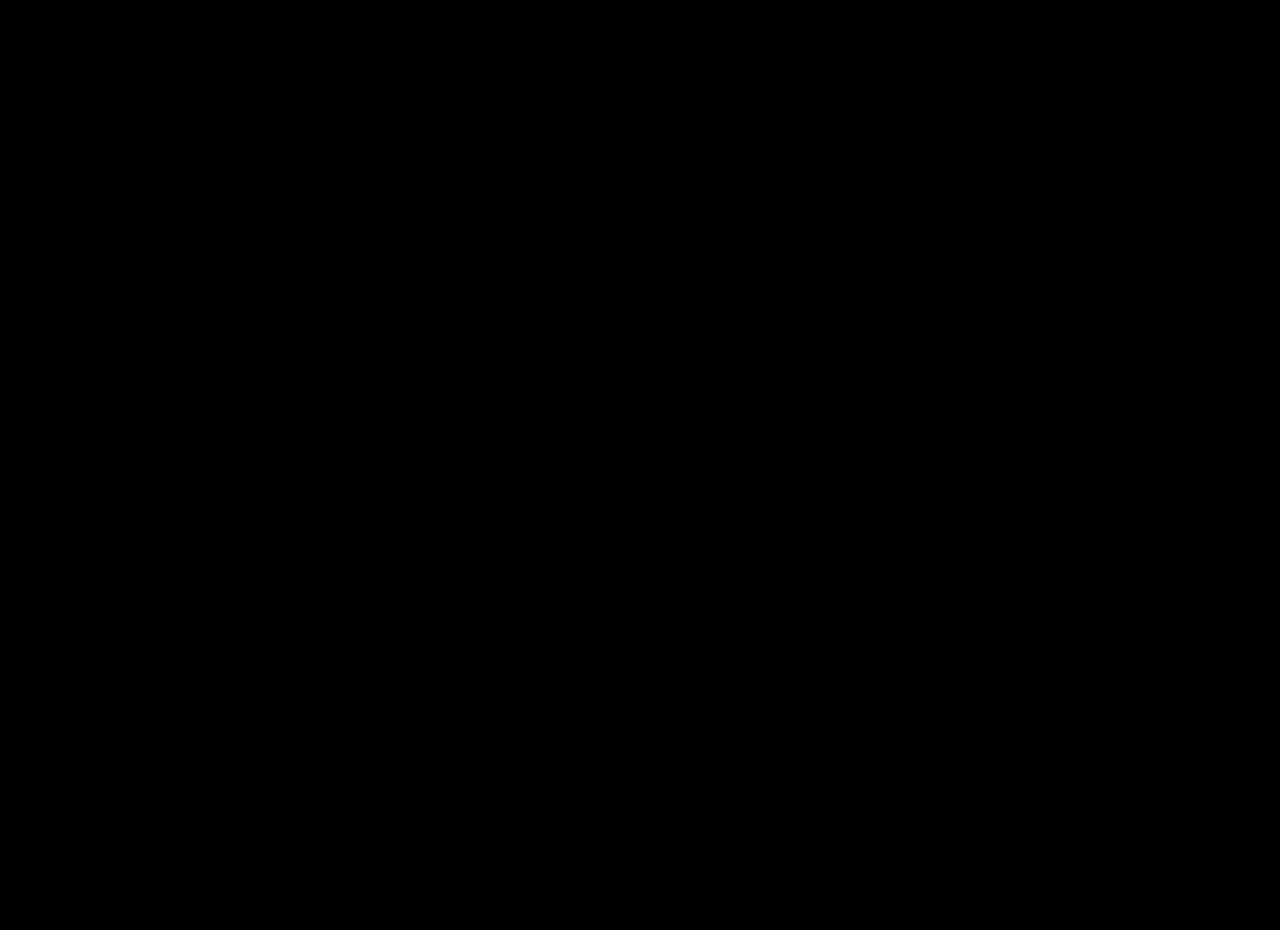
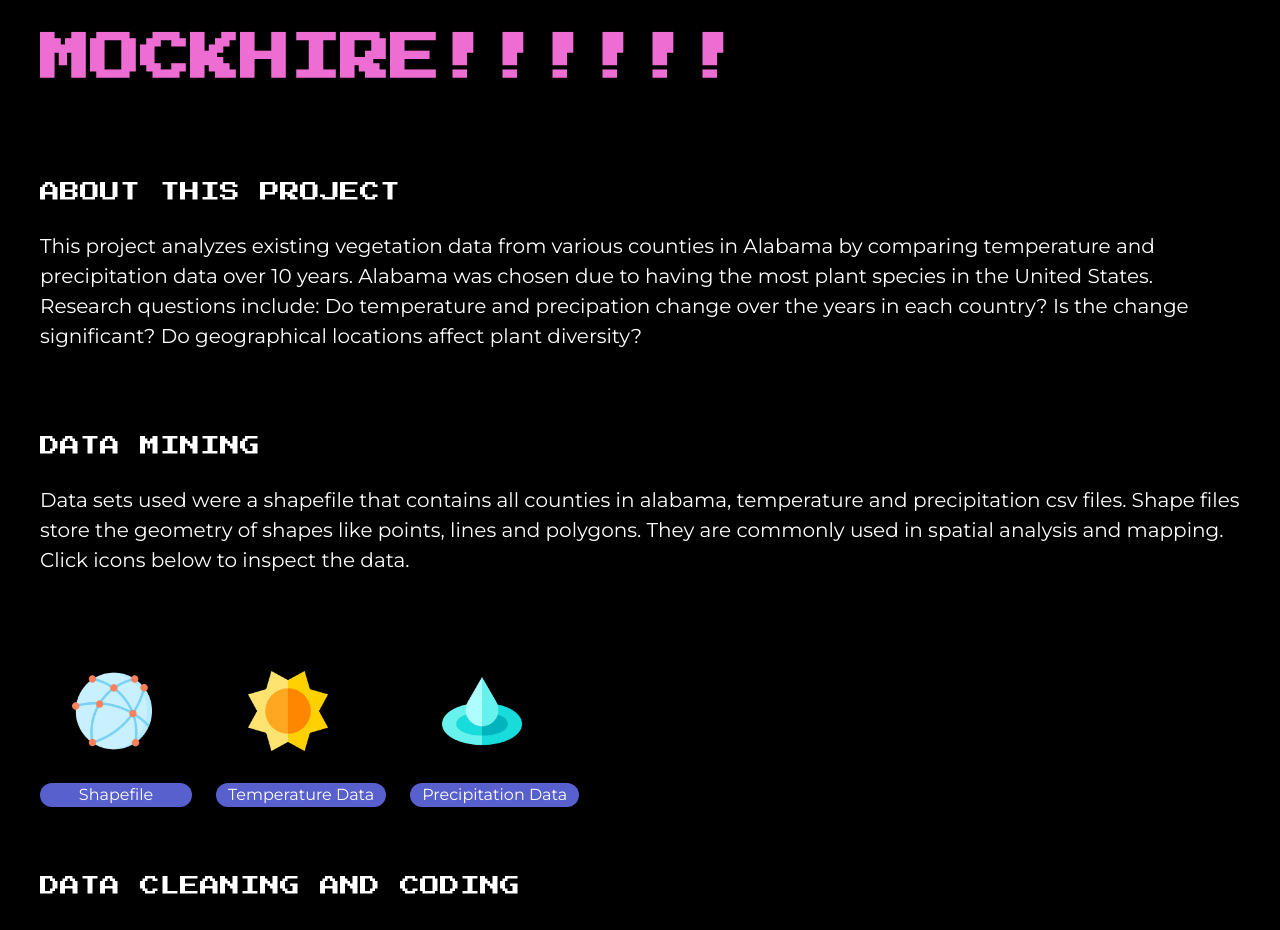
Before and after one commit to lizzzyCodes/elizabeth-c, a Next.js app: page /pages/projects/projectFiles/mockHire in a window 1280 px wide. Before the commit this address had no page. Shown: the part 80-1010 px from the top of the page. Before the commit the page ends 800 px from the top, so only its background shows below. Built offline with nearby package versions, Linux system fonts and the light colour scheme.

Commit message:
connected a page to its project

```diff
--- a/app/pages/projects/page.tsx
+++ b/app/pages/projects/page.tsx
@@ -2,7 +2,7 @@
 import Heading from '@/components/heading'
 import ProjectCard from '@/components/projectcard'
 import SampleImage from '@/app/src/img/Icons/xaci.jpeg'
-import { portfolioStack } from '@/lib/data'
+import { alabamaStack, mockHireStack } from '@/lib/data'
 import Navbar from '@/components/navbar'
 
 export default function Project() {
@@ -11,7 +11,13 @@
         <Navbar link='/' />
         <Heading text='currently ... '/>
         <div className='flex flex-wrap -mb-4 justify-center'>
-          <ProjectCard title='Groove Snap' text=' this oneLorem ipsum dolor sit amet. Eos deleniti rerum et saepe odit qui natus ipsum. Cum natus perspiciatis est voluptatem similique et tempora molestiae non voluptatem earum et illo Quis 33 quaerat repellendus qui sunt quis.' img={SampleImage.src} data={portfolioStack} link='/pages/projects/projectFiles/alabama' />
+          <ProjectCard title='Plant Growth in Alabama' text='This project analyzes existing plant data in several counties of Alabama, and see if they are similar with earlier expectations of what should grow in that region. Why Alabama? Based on google search, Alabama has more plant species than any other state in the United States.' img={SampleImage.src} data={alabamaStack} link='/pages/projects/projectFiles/alabama' />
+        </div>
+        <div className='flex flex-wrap -mb-4 justify-center'>
+          <ProjectCard title='Mock Hire' text=' this oneLorem ipsum dolor sit amet. Eos deleniti rerum et saepe odit qui natus ipsum. Cum natus perspiciatis est voluptatem similique et tempora molestiae non voluptatem earum et illo Quis 33 quaerat repellendus qui sunt quis.' img={SampleImage.src} data={mockHireStack} link='/pages/projects/projectFiles/mockHire' />
+        </div>
+        <div className='flex flex-wrap -mb-4 justify-center'>
+          <ProjectCard title='GrooveSnap' text='COMING SOON' img={SampleImage.src} data={alabamaStack} link='/pages/projects/projectFiles/alabama' />
         </div>
       </div>
 
--- a/app/pages/projects/projectFiles/alabama/page.tsx
+++ b/app/pages/projects/projectFiles/alabama/page.tsx
@@ -37,6 +37,7 @@
         stores everything in a specified file path with a index number attached to the name for storing.' />
         <About subheading="Improvements" text='A couple things I would improve on is breaking up the create_row_merge function reduce the amount of parameters name of county could be deleted as a
         parameter and grab the table name' />
+        <About subheading="Learn More About It Here" text='Link to PDF' />
         </section>
 
     )
--- /dev/null
+++ b/app/pages/projects/projectFiles/mockHire/page.tsx
@@ -0,0 +1,43 @@
+// This is the Page for MockHire, it will contain Figma Links etc
+import Navbar from "@/components/navbar";
+import Heading from "@/components/heading";
+import About from "@/components/projectabout";
+import DataCard from "@/components/Datacards";
+import { alabamaVegetationData } from "@/lib/data";
+
+
+export default function Project() {
+    return  (
+        <section>
+        <Navbar link="/pages/projects"/>
+        <Heading text='MockHire!!!!!!' />
+        <About subheading='About this project' text='This project analyzes existing vegetation data from various counties in Alabama by comparing
+        temperature and precipitation data over 10 years.
+        Alabama was chosen due to having the most plant species in the United States.
+        Research questions include:
+        Do temperature and precipation change over the years in each country? Is the change significant?
+        Do geographical locations affect plant diversity?'/>
+        <About subheading="Data Mining" text='Data sets used were a shapefile that contains all counties in alabama, temperature and precipitation csv files. Shape files
+        store the geometry of shapes like points, lines and polygons. They are commonly used in
+        spatial analysis and mapping. Click icons below to inspect the data.
+        '/>
+        <DataCard data={ alabamaVegetationData }/>
+        <About subheading="Data Cleaning and Coding" text='Temperature and Precipitation data are saved in a CSV format. To clean the data I used the pandas library. Data in the CSV file had the year, month and value as 200007,149, 3 rows to be deleted, the last row was
+        dropped as it included a irrelevant data point. 8 functions were created
+        1. remove_n_clean reads the CSV data and cleans the data set to get
+        value and the name of the county into two seperate columns.
+        2. get_years modifies the date column to split the value of 200001 into year and months columns.
+        3. get_mean_per_year takes in the cleaned data set and grabs the average value.
+        4. create_county gets the shape of the country requested
+        5. get_max get_min  the max and min value of a data frame to be used during map creation
+        '/>
+        <About subheading="Data Visualizations" text='To create the visualizations I used geopandas and matplotlib. create_row_merge
+        takes in five parameters, the data set, the name of the county, type of data if temperature or precipitation, color and county shape(shapefile of the county). this function
+        stores everything in a specified file path with a index number attached to the name for storing.' />
+        <About subheading="Improvements" text='A couple things I would improve on is breaking up the create_row_merge function reduce the amount of parameters name of county could be deleted as a
+        parameter and grab the table name' />
+        <About subheading="Learn More About It Here" text='Link to PDF' />
+        </section>
+
+    )
+  }
--- a/components/experience.tsx
+++ b/components/experience.tsx
@@ -9,7 +9,7 @@
             <Image className="object-contain w-20 h-20" src={image}  width={500} height={500} alt='logo'/>
             <div about="ExperienceHeading, Subheading and Text"className="pl-8 pr-8 pb-10">
                 <strong className="pb-2 text-[#ED6DD3] text-[50px] font-press-start uppercase">{title}</strong>
-                <p className="pb-6 puppercase ">{subheading}</p>
+                <p className="pb-6 uppercase ">{subheading}</p>
                 <span about="list" className="items-baseline text-[16px] space-y-4 font-['montserrat'] lowercase break-normal">
                  { data?.map(( experience ) => (
                   <li key={experience.id}> {experience.item} </li>
--- a/lib/data.ts
+++ b/lib/data.ts
@@ -135,14 +135,38 @@
   },
 ] as const;
 
-// Tech Stack Data for Project Cards in All Projects Page
-export const portfolioStack = [
+// Tech Stack Data for Project Cards for Alabama Project
+export const alabamaStack = [
   {
     id: '1',
+    skill: 'python'
+  },
+  {
+    id: '2',
+    skill: 'shapefile'
+  },
+  {
+    id: '3',
+    skill: 'csv'
+  },
+] as const;
+
+// Tech Stack Data for Project Cards for MockHire
+export const mockHireStack = [
+  {
+    id: '1',
+    skill: 'figma'
+  },
+  {
+    id: '2',
+    skill: 'material ui'
+  },
+  {
+    id: '3',
     skill: 'typescript'
   },
   {
-    id: '2',
+    id: '4',
     skill: 'react'
   },
 ] as const;
```
Also changed, not shown: app/pages/projects/projectFiles/candidCafe.tsx (deleted), components/introCopy[DELETE].tsx (renamed from components/introCopy.tsx).
